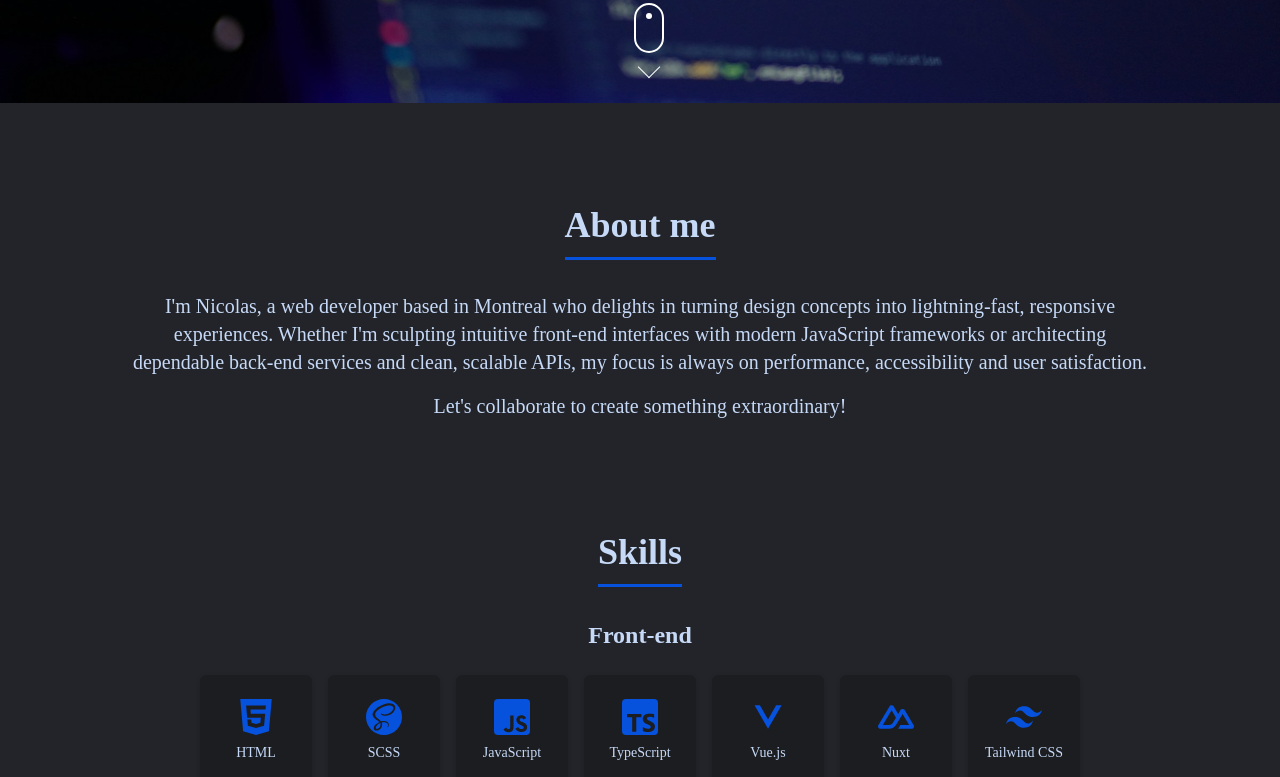
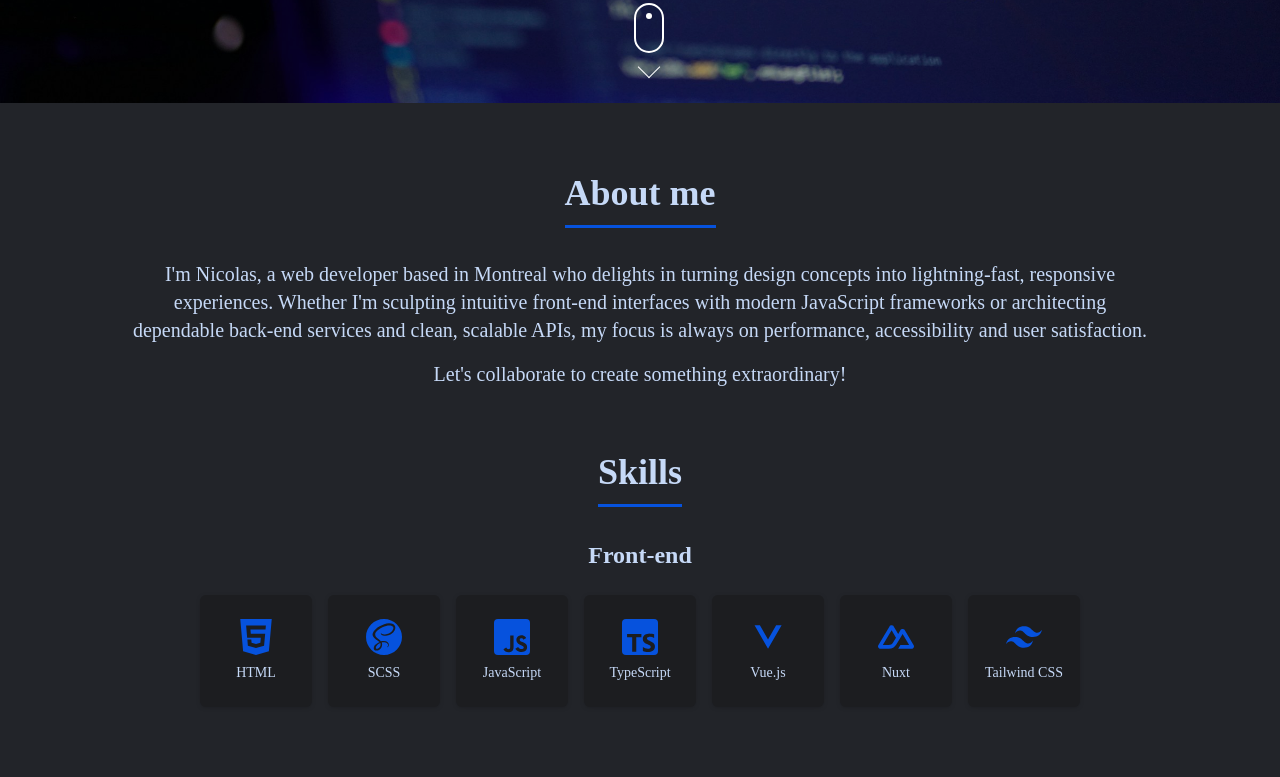
Before and after one commit to ntalbotdev/portfolio-v1, a Vue app: page / in a window 1280 px wide. Shown: the part 697-1474 px from the top of the page. Built offline with nearby package versions, Linux system fonts and the light colour scheme; no server answers; a web font is replaced by a local one.

Commit message:
feat: update spacing in about section for improved layout consistency

```diff
--- a/src/assets/css/_about-me.css
+++ b/src/assets/css/_about-me.css
@@ -1,13 +1,12 @@
 @import "./_variables";
 
 .about {
-  @apply flex flex-col items-center justify-center gap-12;
+  @apply flex flex-col items-center justify-center gap-16;
   padding-top: var(--header-height);
-  line-height: 1.4;
 }
 
 .about__inner {
-  @apply flex flex-col items-center justify-center p-8;
+  @apply flex flex-col items-center justify-center px-8;
   max-width: var(--max-width);
 }
 
@@ -67,5 +66,4 @@
 .skillset__list-link:hover {
   @apply underline underline-offset-4;
   color: var(--accent-color);
-
 }
```
